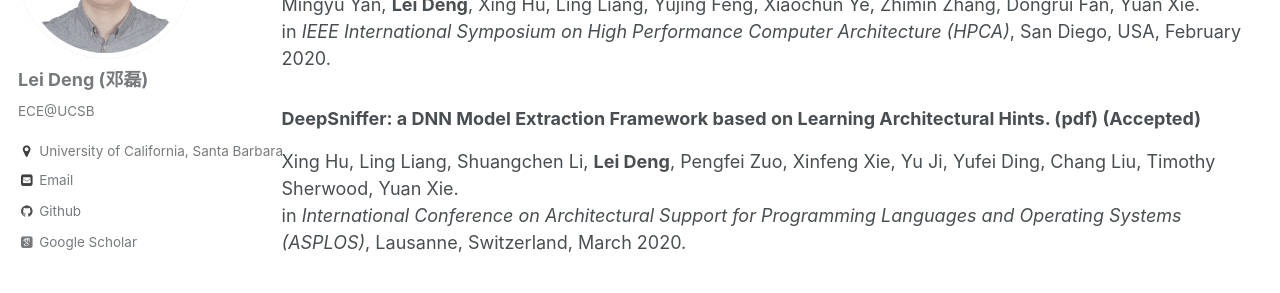
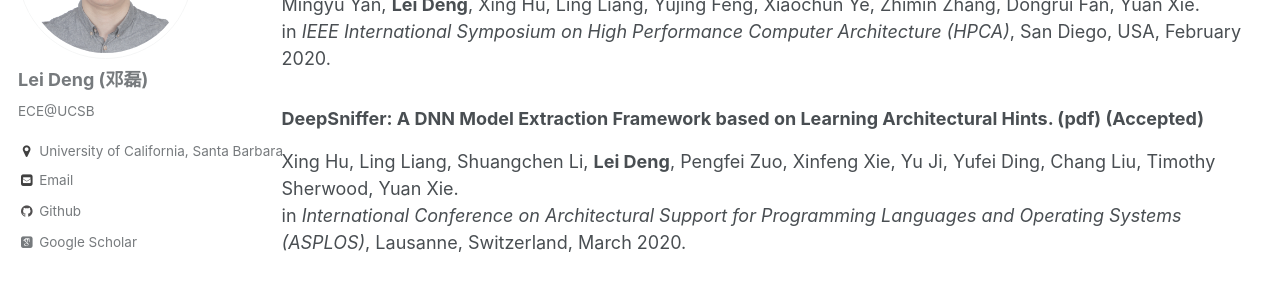
Before and after one commit to dllfei/dllfei.github.io, a Jekyll site: the page built from _pages/publications.md, in a window 1280 px wide and 900 px high, scrolled down 4420 px. Shown: the part 152-445 px from the top of the window. Built offline with Jekyll 4.4.1, drawn with Linux system fonts in a browser that asks for light colours; some web fonts are replaced.

```diff
--- a/_pages/publications.md
+++ b/_pages/publications.md
@@ -135,7 +135,7 @@ Guoqi Li, Wuhua Hu, Gaoxi Xiao, **Lei Deng**, Pei Tang, Jing Pei, Luping Shi. <b
 Mingyu Yan, **Lei Deng**, Xing Hu, Ling Liang, Yujing Feng, Xiaochun Ye, Zhimin Zhang, Dongrui Fan, Yuan Xie. <br />
 in *IEEE International Symposium on High Performance Computer Architecture (HPCA)*, San Diego, USA, February 2020.
 
-### DeepSniffer: a DNN Model Extraction Framework based on Learning Architectural Hints. ([pdf](https://arxiv.org/pdf/1903.03916.pdf)) (Accepted) <br />
+### DeepSniffer: A DNN Model Extraction Framework based on Learning Architectural Hints. ([pdf](https://arxiv.org/pdf/1903.03916.pdf)) (Accepted) <br />
 Xing Hu, Ling Liang, Shuangchen Li, **Lei Deng**, Pengfei Zuo, Xinfeng Xie, Yu Ji, Yufei Ding, Chang Liu, Timothy Sherwood, Yuan Xie. <br />
 in *International Conference on Architectural Support for Programming Languages and Operating Systems (ASPLOS)*, Lausanne, Switzerland, March 2020.
 
```
